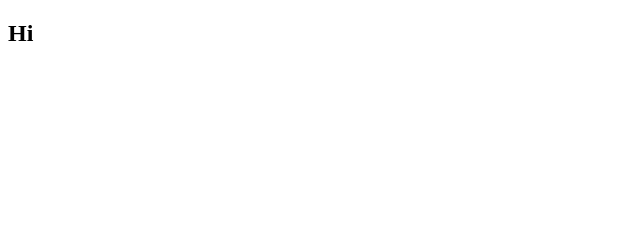
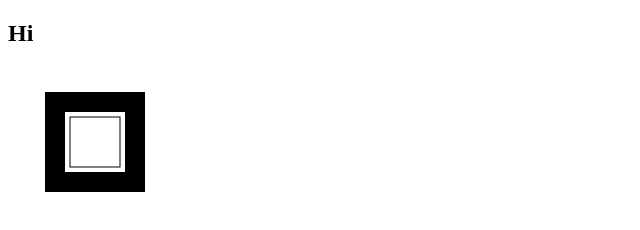
Before and after one commit to EthanSteinberg/Comp460Project, a website built with webpack: page static/index.html in a window 1280 px wide. Shown: the whole page, without its empty margins (0-640 px from the left). Built offline with nearby package versions, Linux system fonts and the light colour scheme.

Commit message:
Canvas and rectangle added

```diff
--- a/client/main.js
+++ b/client/main.js
@@ -1,3 +1,16 @@
 var foo = require('./foo.js');
 
 console.log("Hello! " + foo);
+
+function draw() {
+  var canvas = document.getElementById('canvas');
+  if (canvas.getContext) {
+    var ctx = canvas.getContext('2d');
+
+    ctx.fillRect(25,25,100,100);
+    ctx.clearRect(45,45,60,60);
+    ctx.strokeRect(50,50,50,50);
+  }
+}
+
+window.draw = draw;
--- a/static/index.html
+++ b/static/index.html
@@ -1,10 +1,12 @@
 <!doctype html>
+
 <html>
-<header>
+<head>
+	<script src="static/bundle.js"></script>
 <title> Hello world </title>
 </header>
-<body>
+<body onload="draw();">
 <h2> Hi </h2>
-<script src="static/bundle.js"></script>
+   <canvas id="canvas" width="150" height="150"></canvas>
 </body>
 </html>
```
